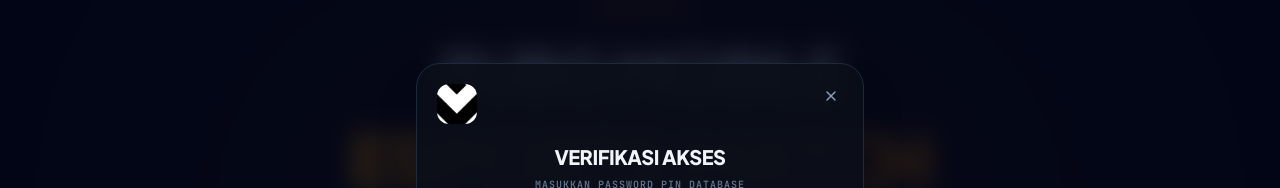
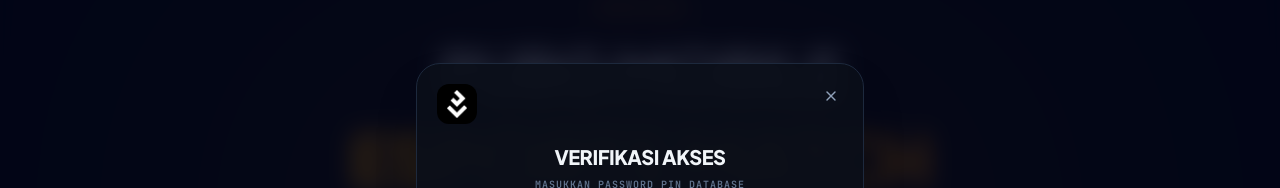
Before and after one commit to profitsibtj/pubgmdb, a React (Vite) app: page / in a window 1280 px wide. Both pictures are taken after a click on the button "Launch App". Shown: the part 185-373 px from the top of the page. Built offline with nearby package versions, Linux system fonts and the light colour scheme.

Commit message:
Update AuthScreen.tsx

```diff
--- a/src/components/AuthScreen.tsx
+++ b/src/components/AuthScreen.tsx
@@ -197,7 +197,7 @@ export const AuthScreen: React.FC<AuthScreenProps> = ({
                 <img
                   src={isDarkMode ? levelUpDark : levelUpLight}
                   alt="Level Up Indonesia"
-                  className="h-full w-full scale-[1.7] object-cover"
+                  className="h-full w-full object-contain p-1.5"
                 />
               </div>
               <h2 className={`text-xl font-black tracking-tight leading-tight uppercase font-sans ${
```
